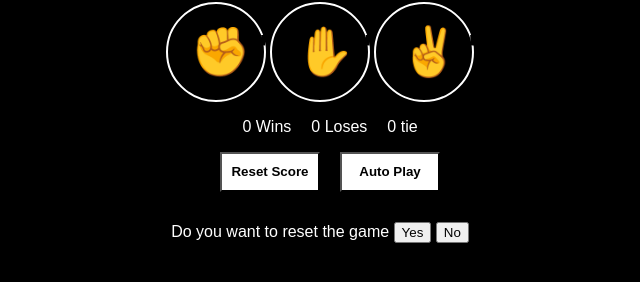
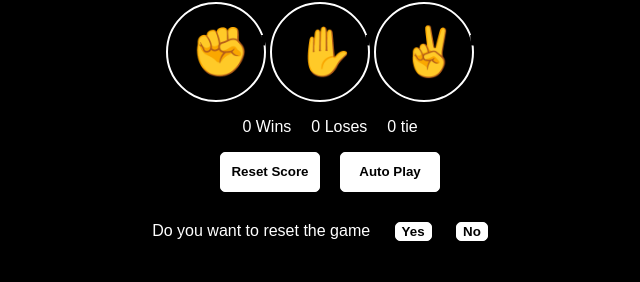
Before and after one commit to neharawat2000/JavaScript-Project, a plain HTML site: page Rock,Paper,Scissor/index.html in a window 1280 px wide. Both pictures are taken after a click on the button "Reset Score". Shown: the part 78-360 px from the top of the page, without its empty margins (320-960 px from the left). Drawn offline with Linux system fonts and the light colour scheme.

Commit message:
Add files via upload

```diff
--- a/Rock,Paper,Scissor/style.css
+++ b/Rock,Paper,Scissor/style.css
@@ -13,6 +13,33 @@ body{
 .text{
     color: white;
 }
+#yes, #no{
+    background-color: white;
+    border-radius: 5px;
+    color: black;
+    font-weight: bold;
+    border: 1px solid white;
+    margin-left: 20px;
+    cursor: pointer;
+    transition: all .4s linear;
+}
+.playChoice{
+    height: 40px;
+    width: 100px;
+    background-color: white;
+    border-radius: 5px;
+    color: black;
+    font-weight: bold;
+    border: 1px solid white;
+    margin-left: 20px;
+    cursor: pointer;
+    transition: all .4s linear;
+}
+.playChoice:hover, #yes:hover, #no:hover{
+    background-color: transparent;
+    color: white;
+    border: 1px solid white;
+}
 .btn{
     font-size: 3rem;
     height: 100px;
@@ -23,6 +50,9 @@ body{
     border: 2px solid white;
     cursor: pointer;
     text-align: center;
+}
+.btn:hover{
+    box-shadow: 0px 0px 20px rgba(157, 157, 157, 0.2);
 }
 #user, #computer{
     font-size: 1.5rem;
@@ -51,15 +81,6 @@ p{
 .box{
     display: flex;
 }
-.playChoice{
-    height: 40px;
-    width: 100px;
-    background-color: white;
-    border-radius:0%;
-    font-weight: bold;
-    margin-left: 20px;
-}
-
 .scoring-container{
     display: flex;
     flex-direction: column;
```
